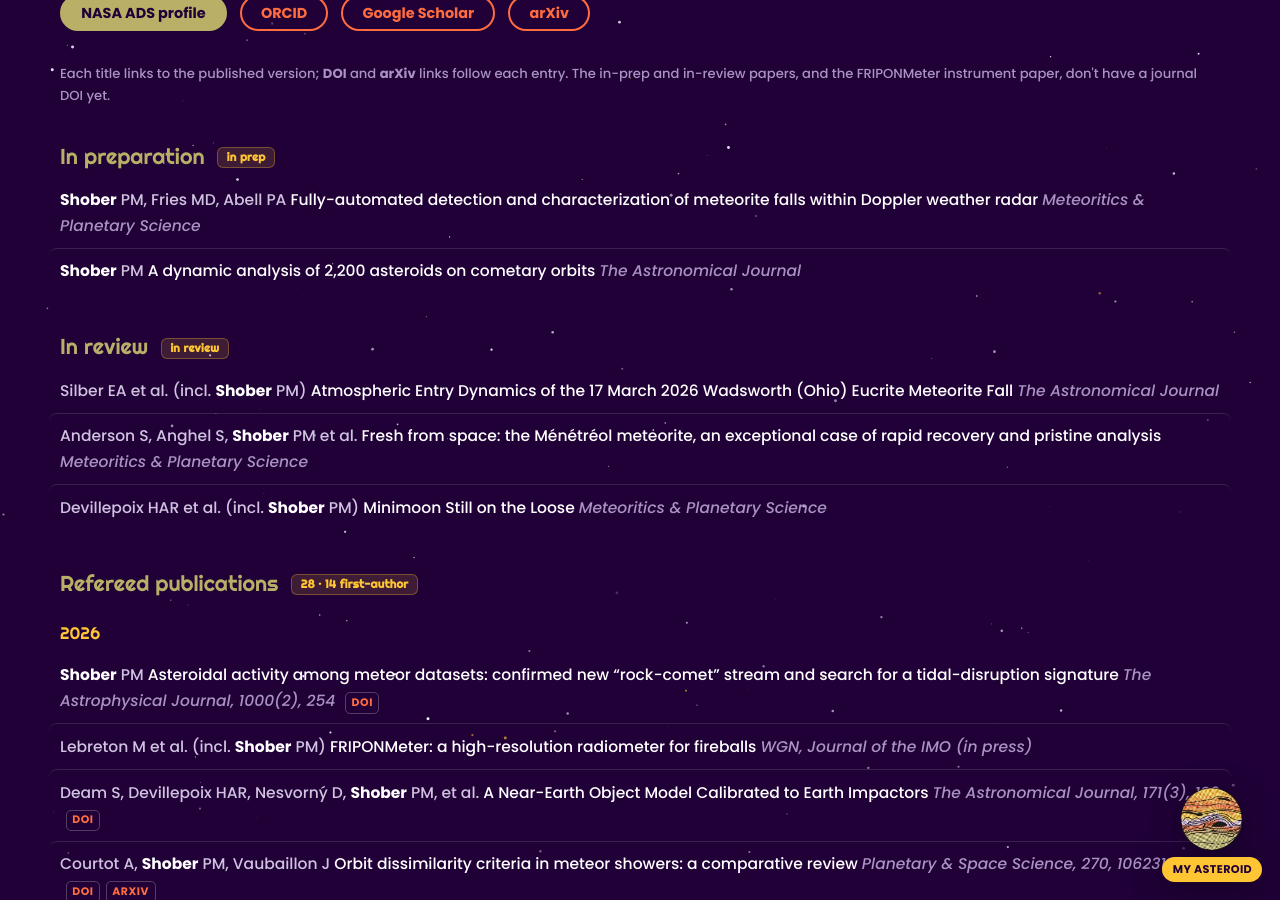
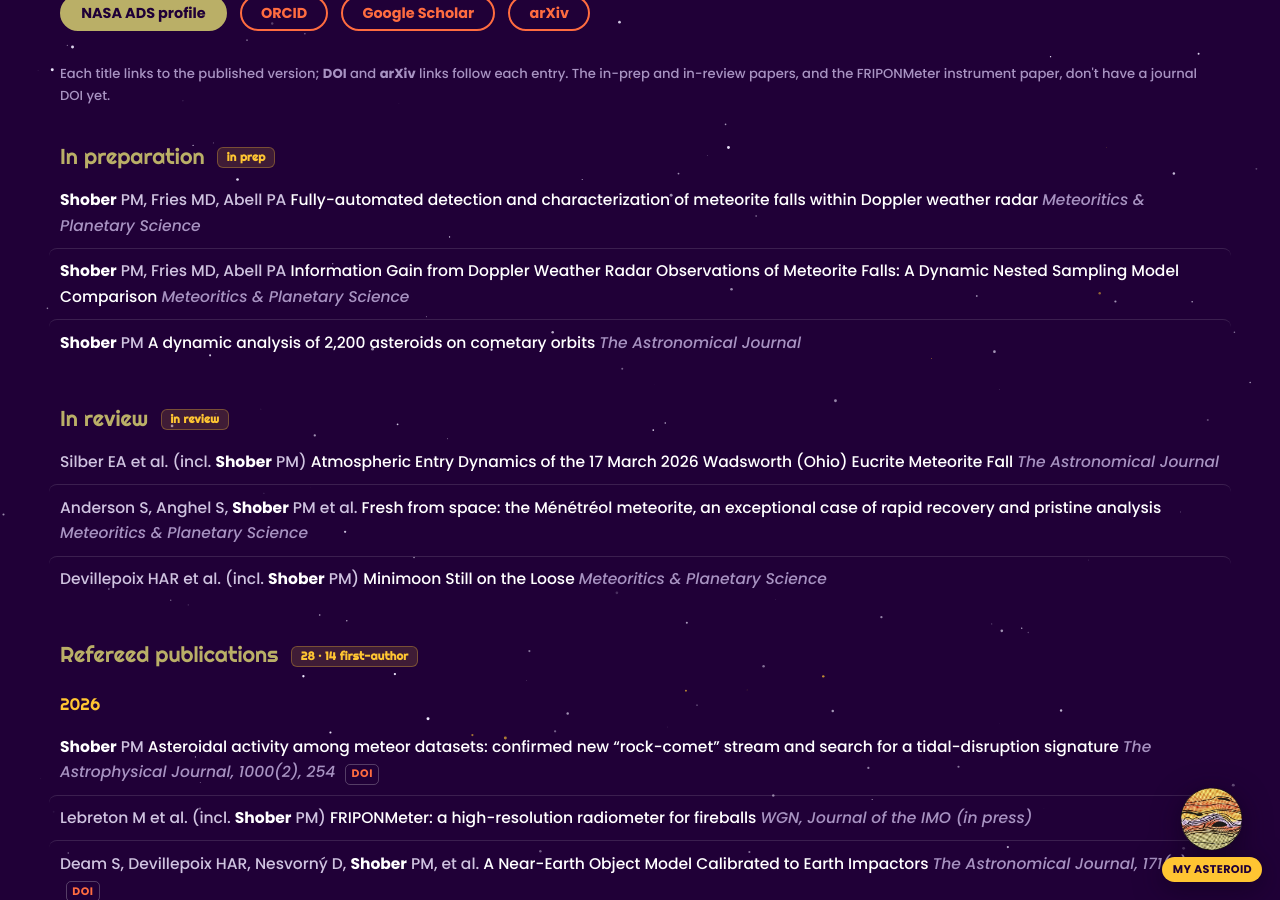
Before and after one commit to pshober/pshober.github.io, a Jekyll site: the page built from publications.md, in a window 1280 px wide and 900 px high, scrolled down 425 px. Built offline with Jekyll 4.4.1, drawn with Linux system fonts in a browser that asks for light colours.

Commit message:
Add new publication entry for meteorite radar study

```diff
--- a/_data/publications.yml
+++ b/_data/publications.yml
@@ -43,6 +43,9 @@ sections:
     items:
       - authors: "Shober PM, Fries MD, Abell PA"
         title: "Fully-automated detection and characterization of meteorite falls within Doppler weather radar"
+        venue: "Meteoritics & Planetary Science"
+      - authors: "Shober PM, Fries MD, Abell PA"
+        title: "Information Gain from Doppler Weather Radar Observations of Meteorite Falls: A Dynamic Nested Sampling Model Comparison"
         venue: "Meteoritics & Planetary Science"
       - authors: "Shober PM"
         title: "A dynamic analysis of 2,200 asteroids on cometary orbits"
```
